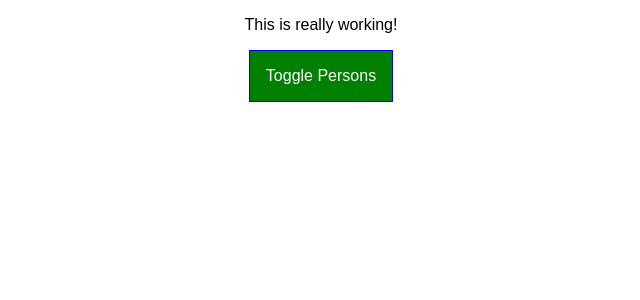
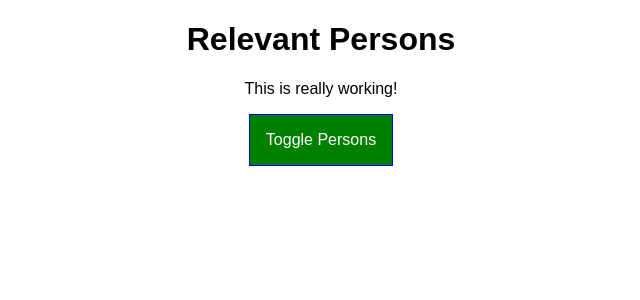
Before and after one commit to osullivangerard/person-app, a React app: page / in a window 1280 px wide. Shown: the top 300 px of the page, without its empty margins (319-959 px from the left). Built offline with nearby package versions, Linux system fonts and the light colour scheme.

Commit message:
added an app tile prop to the main App

```diff
--- a/src/components/Cockpit/Cockpit.js
+++ b/src/components/Cockpit/Cockpit.js
@@ -17,6 +17,7 @@
 
   return (
     <div className={classes.Cockpit}>
+      <h1>{props.appTitle}</h1>
       <p className={assignedClasses.join(' ')}>This is really working!</p>
       <button
         className={btnClass}
--- a/src/containers/App.js
+++ b/src/containers/App.js
@@ -57,6 +57,7 @@
     return (
         <div className={classes.App}>
           <Cockpit
+            appTitle={this.props.title}
             showPersons={this.state.showPersons}
             persons={this.state.persons}
             clicked={this.togglePersonsHandler} />
--- a/src/index.js
+++ b/src/index.js
@@ -4,5 +4,5 @@
 import App from './containers/App';
 import registerServiceWorker from './registerServiceWorker';
 
-ReactDOM.render(<App />, document.getElementById('root'));
+ReactDOM.render(<App title="Relevant Persons" />, document.getElementById('root'));
 registerServiceWorker();
```
